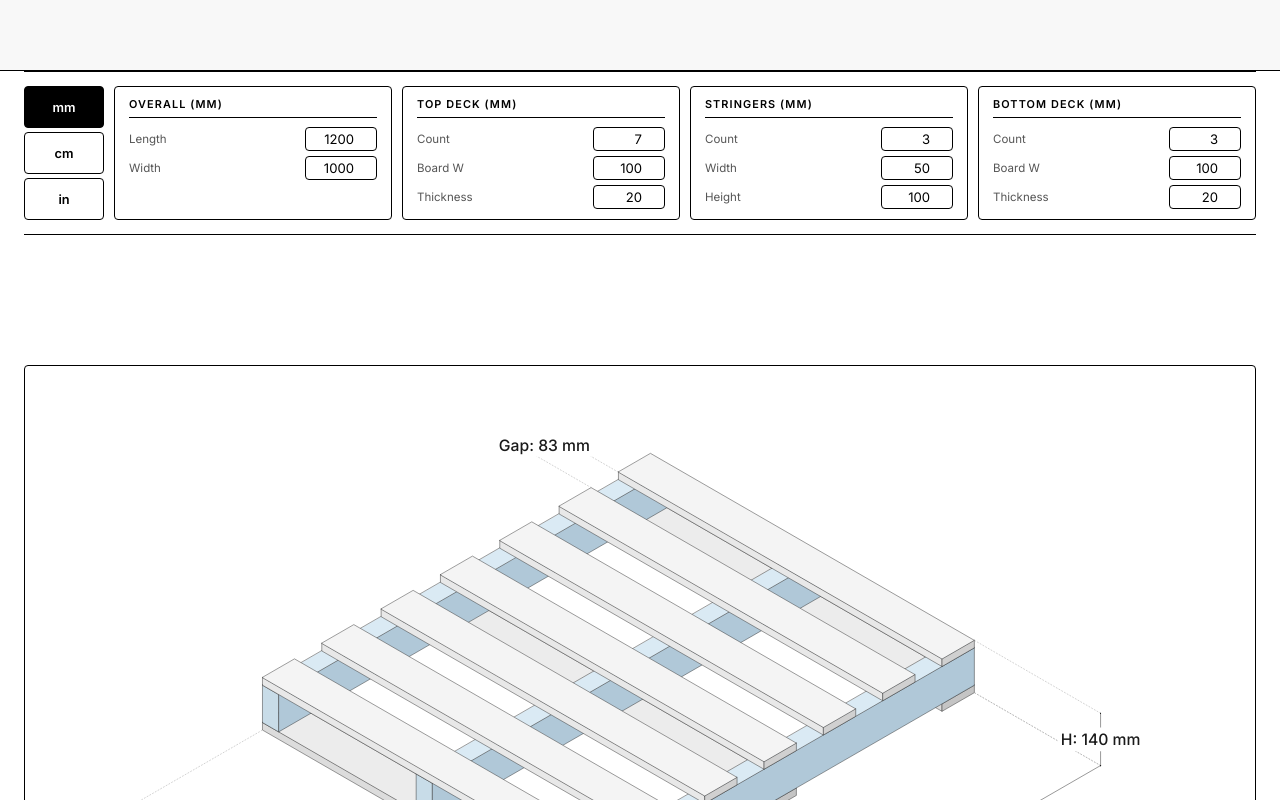
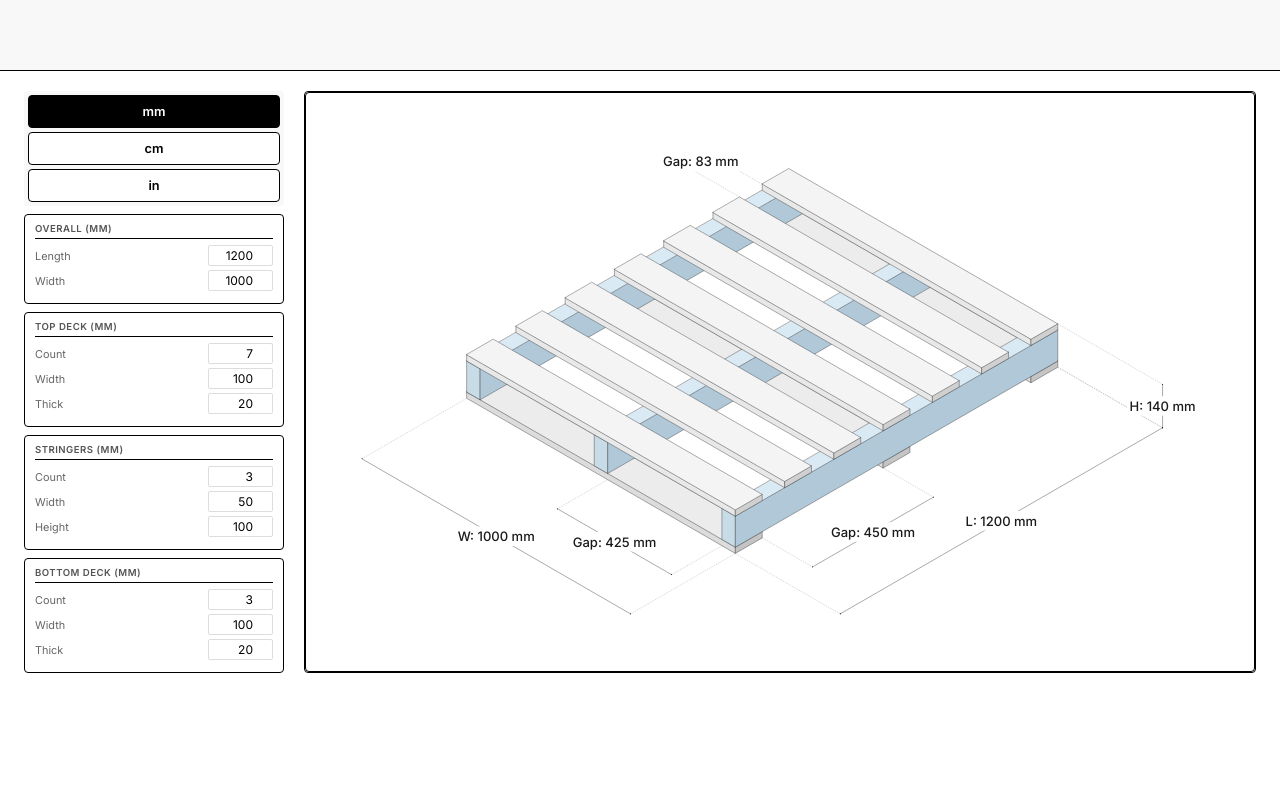
Before and after one commit to llcyew/pallet, a React (Vite) app: page / in a window 1280 px wide. Shown: the part 560-1360 px from the top of the page. Built offline with nearby package versions, Linux system fonts and the light colour scheme.

Commit message:
Restructured layout to side-by-side dashboard style with balanced heights and compact inputs

```diff
--- a/src/App.jsx
+++ b/src/App.jsx
@@ -92,11 +92,12 @@ function App() {
 
       <div className="app-container">
 
-        {/* Horizontal input bar — all controls visible in one row */}
-        <div className="input-bar" id="tool">
-
-          {/* Unit toggle + Export */}
-          <div className="unit-export">
+        <div className="main-layout">
+          {/* Left Panel: Vertical Inputs */}
+          <aside className="left-panel">
+            <div className="input-bar-vertical" id="tool">
+              {/* Unit toggle */}
+              <div className="unit-selector-card">
                 <div className="unit-selector-bar">
                   <button className={`unit-btn-sm ${unit === 'mm' ? 'active' : ''}`} onClick={() => setUnit('mm')}>mm</button>
                   <button className={`unit-btn-sm ${unit === 'cm' ? 'active' : ''}`} onClick={() => setUnit('cm')}>cm</button>
@@ -105,79 +106,77 @@ function App() {
               </div>
 
               {/* Overall dimensions */}
-          <div className="input-card">
+              <div className="input-card-compact">
                 <h3>Overall ({unit})</h3>
-            <div className="input-pair">
+                <div className="input-pair-compact">
                   <label>Length</label>
                   <input type="number" name="length" value={dimensions.length} onChange={handleChange} />
                 </div>
-            <div className="input-pair">
+                <div className="input-pair-compact">
                   <label>Width</label>
                   <input type="number" name="width" value={dimensions.width} onChange={handleChange} />
                 </div>
               </div>
 
               {/* Top deck boards */}
-          <div className="input-card">
+              <div className="input-card-compact">
                 <h3>Top Deck ({unit})</h3>
-            <div className="input-pair">
+                <div className="input-pair-compact">
                   <label>Count</label>
                   <input type="number" name="topBoardCount" value={dimensions.topBoardCount} onChange={handleChange} />
                 </div>
-            <div className="input-pair">
-              <label>Board W</label>
+                <div className="input-pair-compact">
+                  <label>Width</label>
                   <input type="number" name="topBoardWidth" value={dimensions.topBoardWidth} onChange={handleChange} />
                 </div>
-            <div className="input-pair">
-              <label>Thickness</label>
+                <div className="input-pair-compact">
+                  <label>Thick</label>
                   <input type="number" name="topBoardThickness" value={dimensions.topBoardThickness} onChange={handleChange} />
                 </div>
               </div>
 
               {/* Stringers */}
-          <div className="input-card">
+              <div className="input-card-compact">
                 <h3>Stringers ({unit})</h3>
-            <div className="input-pair">
+                <div className="input-pair-compact">
                   <label>Count</label>
                   <input type="number" name="stringerCount" value={dimensions.stringerCount} onChange={handleChange} />
                 </div>
-            <div className="input-pair">
+                <div className="input-pair-compact">
                   <label>Width</label>
                   <input type="number" name="stringerWidth" value={dimensions.stringerWidth} onChange={handleChange} />
                 </div>
-            <div className="input-pair">
+                <div className="input-pair-compact">
                   <label>Height</label>
                   <input type="number" name="stringerHeight" value={dimensions.stringerHeight} onChange={handleChange} />
                 </div>
               </div>
 
               {/* Bottom deck boards */}
-          <div className="input-card">
+              <div className="input-card-compact">
                 <h3>Bottom Deck ({unit})</h3>
-            <div className="input-pair">
+                <div className="input-pair-compact">
                   <label>Count</label>
                   <input type="number" name="bottomBoardCount" value={dimensions.bottomBoardCount} onChange={handleChange} />
                 </div>
-            <div className="input-pair">
-              <label>Board W</label>
+                <div className="input-pair-compact">
+                  <label>Width</label>
                   <input type="number" name="bottomBoardWidth" value={dimensions.bottomBoardWidth} onChange={handleChange} />
                 </div>
-            <div className="input-pair">
-              <label>Thickness</label>
+                <div className="input-pair-compact">
+                  <label>Thick</label>
                   <input type="number" name="bottomBoardThickness" value={dimensions.bottomBoardThickness} onChange={handleChange} />
                 </div>
               </div>
+            </div>
+          </aside>
 
+          {/* Right Panel: Visualizer */}
+          <main className="right-panel">
+            <div className="visualizer-container">
+              <PalletVisualizer dimensions={dimensions} unit={unit} />
             </div>
-
-        {/* Ad 2: Banner — separates controls from results */}
-        <div className="ad-row">
-          <AdSlot size="banner" slot="SLOT_ID_2" />
-        </div>
-
-        {/* Visualizer — full width, 16:9 */}
-        <div className="visualizer-section">
-          <PalletVisualizer dimensions={dimensions} unit={unit} />
+          </main>
         </div>
 
         {/* Ad 3: Banner between visualizer and BOM */}
--- a/src/index.css
+++ b/src/index.css
@@ -534,3 +534,110 @@ input:focus, select:focus {
     text-align: center;
   }
 }
+
+/* ── Side-by-Side Layout ────────────────────────── */
+.main-layout {
+  display: flex;
+  gap: 20px;
+  margin: 20px 0;
+  align-items: stretch; /* Stretch both columns to match height */
+}
+
+.left-panel {
+  flex: 0 0 260px;
+  position: sticky;
+  top: 20px;
+}
+
+.right-panel {
+  flex: 1;
+  min-width: 0;
+  background: #fff;
+  border: 1px solid var(--border-color);
+  border-radius: var(--radius-sm);
+  display: flex;
+  flex-direction: column;
+}
+
+.visualizer-container {
+  flex: 1;
+  display: flex;
+  align-items: center;
+  justify-content: center;
+}
+
+/* ── Compact Inputs ───────────────────────────── */
+.input-bar-vertical {
+  display: flex;
+  flex-direction: column;
+  gap: 8px;
+}
+
+.input-card-compact {
+  border: 1px solid var(--border-color);
+  border-radius: var(--radius-sm);
+  padding: 8px 10px;
+  background: #fff;
+}
+
+.input-card-compact h3 {
+  font-size: 0.6rem;
+  text-transform: uppercase;
+  letter-spacing: 0.05em;
+  margin-bottom: 6px;
+  color: var(--text-secondary);
+  border-bottom: 1px solid var(--border-color);
+  padding-bottom: 4px;
+}
+
+.input-pair-compact {
+  display: flex;
+  align-items: center;
+  justify-content: space-between;
+  gap: 4px;
+  margin-bottom: 4px;
+}
+
+.input-pair-compact label {
+  font-size: 0.68rem;
+  color: #666;
+}
+
+.input-pair-compact input {
+  width: 65px;
+  padding: 2px 4px;
+  font-size: 0.75rem;
+  border: 1px solid #ddd;
+  border-radius: 2px;
+  text-align: right;
+}
+
+.unit-selector-card {
+  background: #f8f8f8;
+  padding: 4px;
+  border-radius: var(--radius-sm);
+}
+
+/* ── Mobile Overrides ─────────────────────────── */
+@media (max-width: 900px) {
+  .main-layout {
+    flex-direction: column;
+    align-items: stretch;
+  }
+  .left-panel {
+    flex: none;
+    width: 100%;
+    position: static;
+  }
+  .input-bar-vertical {
+    flex-direction: row;
+    flex-wrap: wrap;
+  }
+  .input-card-compact {
+    flex: 1;
+    min-width: 140px;
+  }
+  .right-panel {
+    height: 400px; /* Fixed height for visualizer on mobile */
+  }
+}
```
Lines whose indentation alone changed are shown as unchanged.
